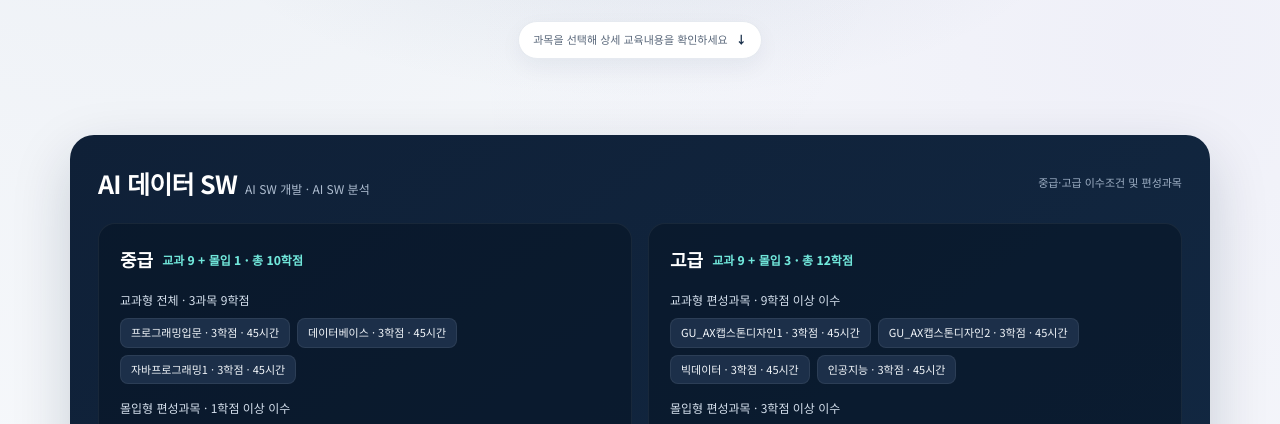
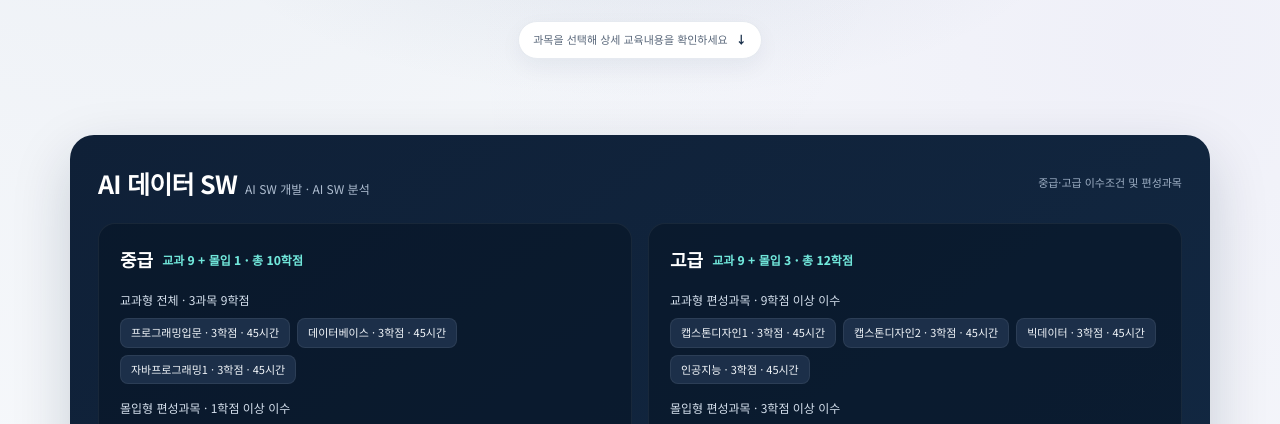
Before and after one commit to zero2306263-beep/gwangju-ai-bootcamp, a plain HTML site: page index.html in a window 1280 px wide. Shown: the part 348-772 px from the top of the page. Drawn offline with Linux system fonts and the light colour scheme.

Commit message:
Rename GU_AX capstone course labels for student clarity

```diff
--- a/index.html
+++ b/index.html
@@ -350,8 +350,8 @@ footer{background:#fff;border-top:1px solid var(--line);padding:24px 0}
 
         <div class="rule-title">교과형 편성과목 · 9학점 이상 이수</div>
         <div class="subjects">
-          <span class="subject">GU_AX캡스톤디자인1 · 3학점 · 45시간</span>
-          <span class="subject">GU_AX캡스톤디자인2 · 3학점 · 45시간</span>
+          <span class="subject">캡스톤디자인1 · 3학점 · 45시간</span>
+          <span class="subject">캡스톤디자인2 · 3학점 · 45시간</span>
           <span class="subject">빅데이터 · 3학점 · 45시간</span>
           <span class="subject">인공지능 · 3학점 · 45시간</span>
         </div>
```
